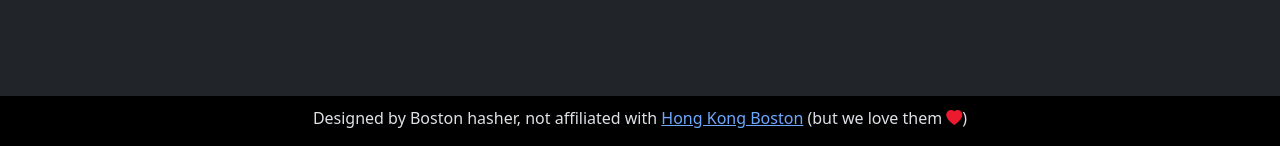
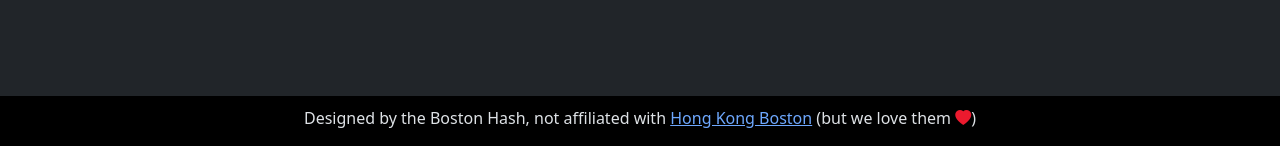
Before and after one commit to hongkongukah/hongkongukah-com, a Flask app: page /about in a window 1280 px wide. Shown: the part 654-800 px from the top of the page. Run offline with Flask 3, Linux system fonts and the light colour scheme; some libraries are stand-ins or nearby versions.

Commit message:
Update footer text

```diff
--- a/hongkongukah/templates/layout/_footer.html
+++ b/hongkongukah/templates/layout/_footer.html
@@ -6,7 +6,7 @@
 <footer class="sticky-footer text-center" style="background-color: black;">
     <div class="d-flex justify-content-center">
         <p>
-            Designed by Boston hasher, not affiliated with <a href="https://hongkongboston.com/" aria-label="Link to the website of the Boston Hong Kong karaoke bar">Hong Kong Boston</a> (but we love them <i class="bi bi-heart-fill hk-red"></i>)
+            Designed by the Boston Hash, not affiliated with <a href="https://hongkongboston.com/" aria-label="Link to the website of the Boston Hong Kong karaoke bar">Hong Kong Boston</a> (but we love them <i class="bi bi-heart-fill hk-red"></i>)
         </p>
     </div>
 </footer>
```
